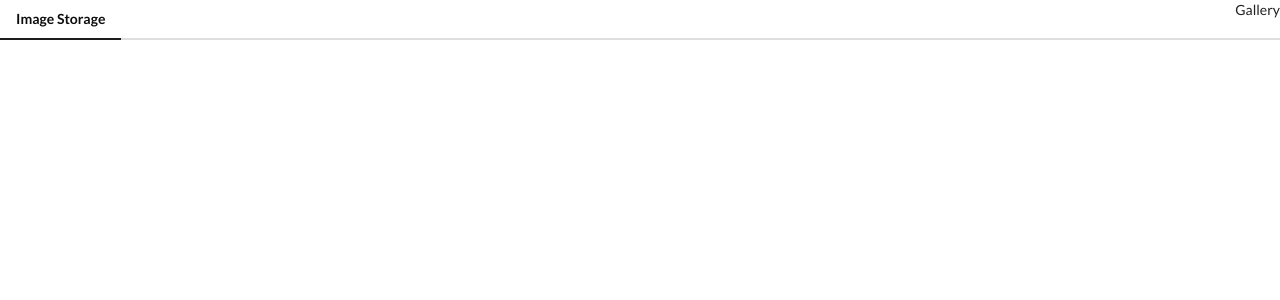
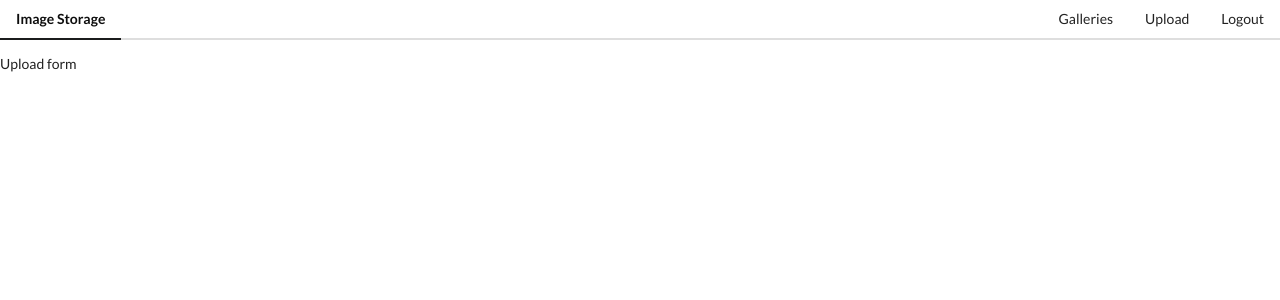
Before and after one commit to QuagStack/images, a Vue app: page /upload in a window 1280 px wide. Shown: the top 300 px of the page. Built offline with nearby package versions, Linux system fonts and the light colour scheme; sample sign-in values are in the browser's storage.

Commit message:
Added Images and Upload Form componenets

```diff
--- a/src/api/imgur.js
+++ b/src/api/imgur.js
@@ -1,4 +1,5 @@
 import qs from 'qs';
+import axios from 'axios';
 
 const CLIENT_ID = '61087207b14e9a2';
 const ROOT_URL = 'https://api.imgur.com';
@@ -10,5 +11,14 @@ export default{
             response_type: 'token'
         };
         window.location = `${ROOT_URL}/oauth2/authorize?${qs.stringify(querystring)}`;
+    },
+
+    fetchImages(token){
+        return axios.get(`${ROOT_URL}/3/account/me/images`, {
+            headers: {
+                Authorization: `Bearer ${token}`
+            }
+        });
     }
+
 }
--- a/src/components/AppHeader.vue
+++ b/src/components/AppHeader.vue
@@ -1,11 +1,20 @@
 <template>
     <div class="ui secondary pointing menu">
-        <a href="/" class="active item">
-            Image Storage
-        </a>
+        <router-link to="/" class="active item">Image Storage</router-link>
         <div class='right menu'>
-            <div v-if="isLoggedIn">
-                Gallery
+            <div v-if="isLoggedIn" class="horizontal">
+                <!--Something to keep in mind about
+                anchor tags: a click reloads an entire
+                page, and the DOM.
+                For routing, you are better off to use
+                Vue Router element router-link.
+                On rendering, it will BECOME an anchor tag, though.
+                However, these anchor tags have a special set of
+                on click event handlers that prevent that an entire reload -->
+               <router-link to="/" class="item">Galleries</router-link>
+               <router-link to="/upload" class="item">Upload</router-link>
+                <!-- If you are not doing any actual navigation, an anchor tag is fine -->
+               <a class="item" @click="logout">Logout</a>
             </div>
             <a href="#" class="ui item" @click="login" v-else>
                 Login
@@ -33,7 +42,7 @@ export default {
         //Vuex will find, in all of my Vuex modules,
         //an action named 'login' to expose to this
         //vue component.
-        ...mapActions(['login'])
+        ...mapActions(['login', 'logout'])
 
     }
 
@@ -42,6 +51,9 @@ export default {
 
 <style scoped>
 
-
+    .horizontal{
+        display: flex;
+        flex-direction: row;
+    }
 
 </style>>
--- /dev/null
+++ b/src/components/ImageList.vue
@@ -0,0 +1,28 @@
+<template>
+    <div>
+        Image List
+    </div>
+</template>
+
+<script>
+import {mapActions} from 'vuex';
+
+export default {
+    name: 'ImageList',
+    methods: {
+        //Vuex will find, in all of my Vuex modules,
+        //an action named 'fetchImages' to expose to this
+        //vue component.
+        ...mapActions(['fetchImages'])
+
+    },
+    created(){
+        this.fetchImages();
+    }
+
+}
+</script>
+
+<style scoped>
+
+</style>
--- /dev/null
+++ b/src/components/UploadForm.vue
@@ -0,0 +1,15 @@
+<template>
+    <div>
+        Upload form
+    </div>
+</template>
+
+<script>
+export default {
+    name: 'Upload Form'
+}
+</script>
+
+<style scoped>
+
+</style>
--- a/src/store/index.js
+++ b/src/store/index.js
@@ -1,6 +1,7 @@
 import Vuex from 'vuex';
 import Vue from 'vue';
 import auth from './modules/auth'
+import images from './modules/images'
 
 Vue.use(Vuex);
 
@@ -8,6 +9,7 @@ export default new Vuex.Store({
     //When using Vuex, use this modules tag
     //to make modules available in the Vuex Store
     modules: {
-        auth
+        auth,
+        images
     }
 });
--- a/src/store/modules/auth.js
+++ b/src/store/modules/auth.js
@@ -1,5 +1,9 @@
 import api from '../../api/imgur'
 import qs from 'qs';
+//Use curly brances for named exports!
+//On main.js, notice how router is
+//just "export" and not "export default"
+import { router } from '../../main'
 
 const state = {
     token: window.localStorage.getItem('imgur_token')
@@ -14,18 +18,25 @@ const getters = {
 const actions = {
     logout: ({ commit }) =>{
         commit('setToken', null);
+        //Remove from local storage!
+        window.localStorage.removeItem('imgur_token');
+        //Now lets re-route to the root route, using Vuex!
+        router.push('/')
     },
     login: () =>{
         api.login();
     },
     finalizeLogin({commit}, hash){
-         //Gets rid of hash character, and has query string
+        //Gets rid of hash character, and has query string
         const query = qs.parse(hash.replace('#', ''))
         //Now use commit to call the set token mutation.
         //Remember, access token is part of the query string.
         commit('setToken', query.access_token);
         //This will be used to perist the token!
         window.localStorage.setItem('imgur_token', query.access_token);
+        //Now lets re-route to the root route, using Vuex!
+        router.push('/')
+
     },
 };
 
--- /dev/null
+++ b/src/store/modules/images.js
@@ -0,0 +1,33 @@
+import api from '../../api/imgur'
+
+const state = {
+    images: []
+};
+
+const getters = {
+    //Returns Images From State
+    allImages: state => state.images
+};
+
+const actions = {
+    //{rootState} is a reference to
+    //the entire state, including
+    //state of other modules
+    async fetchImages({rootState}){
+       const response =  await api.fetchImages(rootState.auth.token);
+       console.log(response);
+    }
+};
+
+const mutations = {
+    setImages: (state, images) =>{
+        state.images = images;
+    }
+};
+
+export default {
+    state,
+    getters,
+    actions,
+    mutations
+}
```
Also changed, not shown: src/main.js (+6 -2 lines).
